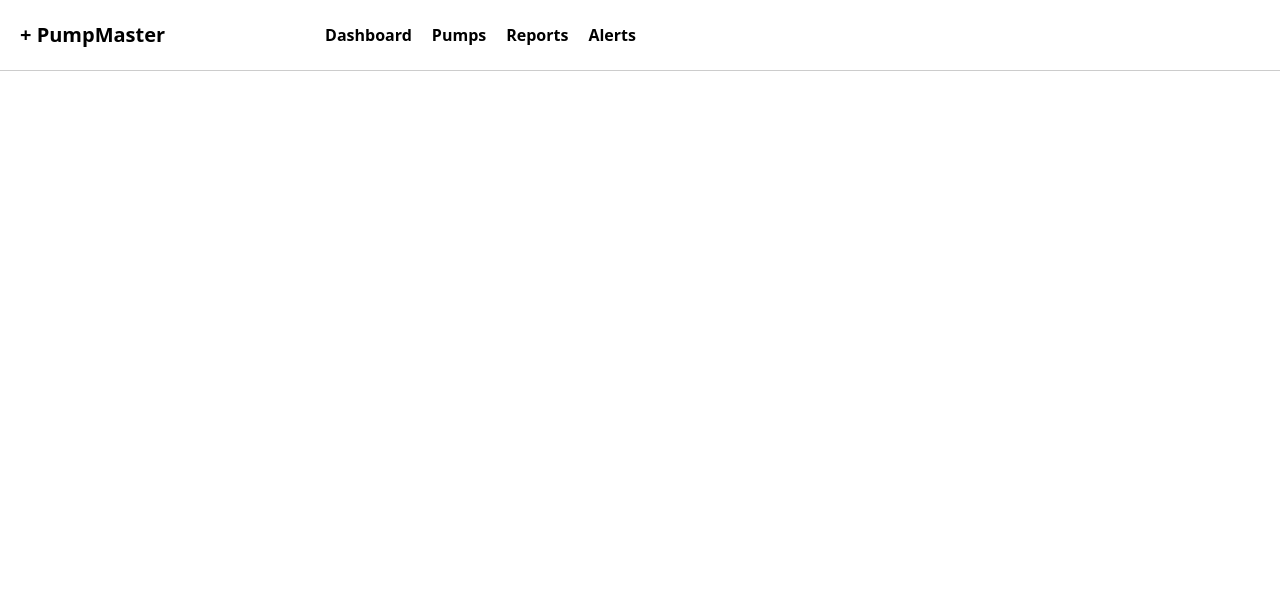
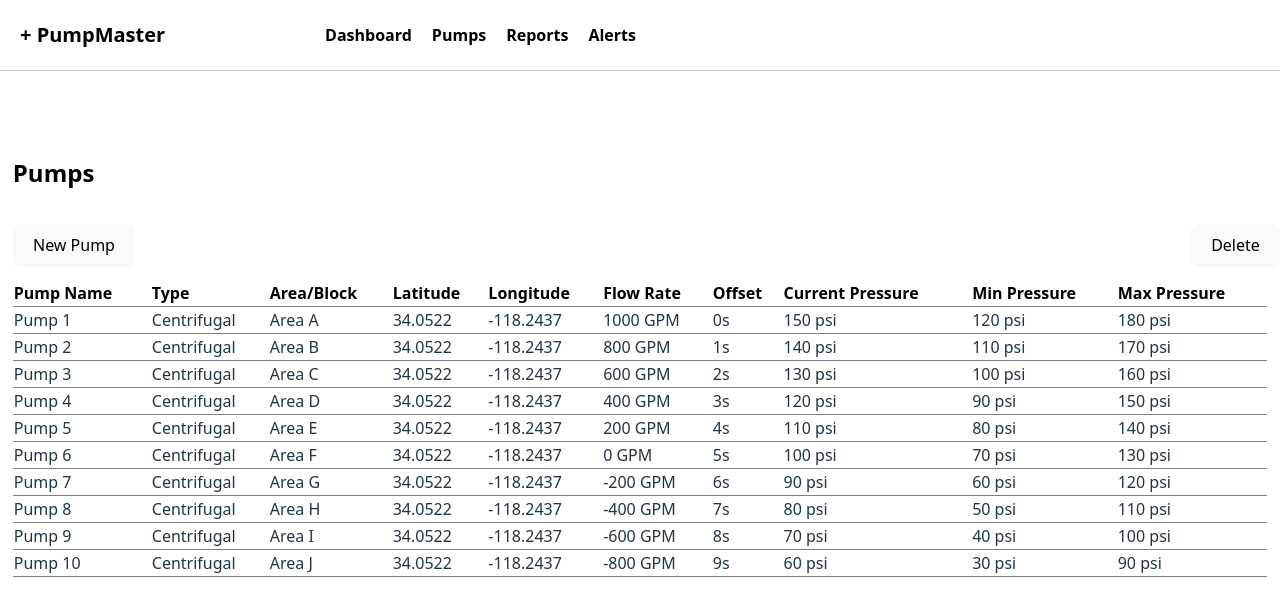
Before and after one commit to ColinChan520/PumpMaster, a React (Vite) app in the folder pumpmaster-frontend/: page /overview in a window 1280 px wide. Shown: the top 616 px of the page. Built offline with nearby package versions, Linux system fonts and the light colour scheme; sample sign-in values are in the browser's storage; some icons are missing.

Commit message:
Modify the style of overview page

```diff
--- a/pumpmaster-frontend/src/pages/OverviewPage.tsx
+++ b/pumpmaster-frontend/src/pages/OverviewPage.tsx
@@ -7,6 +7,52 @@ const OverviewPage: React.FC = () => {
     <>
     <div style={{ backgroundColor: '#fff', minHeight: '100vh', minWidth: '100vw' }}>
       <NavBar showMenu={true} />
+      <div className="p-8">
+        <h2 className="text-xl font-bold mb-6" style ={{color: "black", paddingTop: "5%", paddingLeft: "1%"}}>Pumps</h2>
+
+        <div className="flex items-center justify-between mb-4" style ={{color: "black", paddingTop: "1%", paddingLeft: "1%"}}>
+
+
+            <button className="px-4 py-2 bg-gray-200 rounded text-sm font-bold" >New Pump</button>
+            <button className="px-4 py-2 bg-blue-500 text-white rounded text-sm font-bold">Delete</button>
+
+        </div>
+
+        <div className="overflow-x-auto" style ={{padding: "1%", paddingLeft: "1%"}}>
+          <table className="min-w-full text-left text-sm border-collapse" >
+            <thead >
+              <tr className="border-b" >
+                <th className="py-2 px-3" style ={{color: "black"}}>Pump Name</th>
+                <th className="py-2 px-3" style ={{color: "black"}}>Type</th>
+                <th className="py-2 px-3" style ={{color: "black"}}>Area/Block</th>
+                <th className="py-2 px-3" style ={{color: "black"}}>Latitude</th>
+                <th className="py-2 px-3" style ={{color: "black"}}>Longitude</th>
+                <th className="py-2 px-3" style ={{color: "black"}}>Flow Rate</th>
+                <th className="py-2 px-3" style ={{color: "black"}}>Offset</th>
+                <th className="py-2 px-3" style ={{color: "black"}}>Current Pressure</th>
+                <th className="py-2 px-3" style ={{color: "black"}}>Min Pressure</th>
+                <th className="py-2 px-3" style ={{color: "black"}}>Max Pressure</th>
+              </tr>
+            </thead>
+            <tbody>
+              {[...Array(10)].map((_, index) => (
+                <tr key={index} className="border-b hover:bg-gray-50">
+                  <td className="py-2 px-3">Pump {index + 1}</td>
+                  <td className="py-2 px-3 text-blue-500 cursor-pointer">Centrifugal</td>
+                  <td className="py-2 px-3 text-blue-500 cursor-pointer">Area {String.fromCharCode(65 + index)}</td>
+                  <td className="py-2 px-3">34.0522</td>
+                  <td className="py-2 px-3">-118.2437</td>
+                  <td className="py-2 px-3">{1000 - index * 200} GPM</td>
+                  <td className="py-2 px-3">{index}s</td>
+                  <td className="py-2 px-3">{150 - index * 10} psi</td>
+                  <td className="py-2 px-3">{120 - index * 10} psi</td>
+                  <td className="py-2 px-3">{180 - index * 10} psi</td>
+                </tr>
+              ))}
+            </tbody>
+          </table>
+        </div>
+      </div>
     </div>
 
     </>
```
